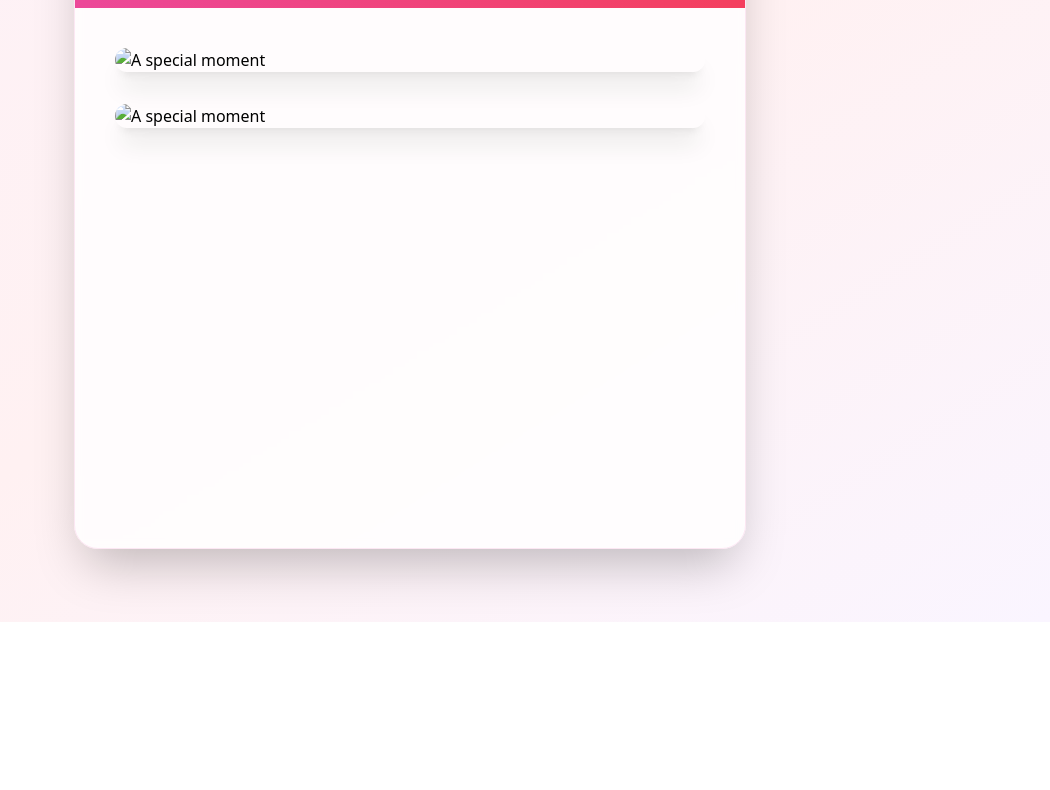
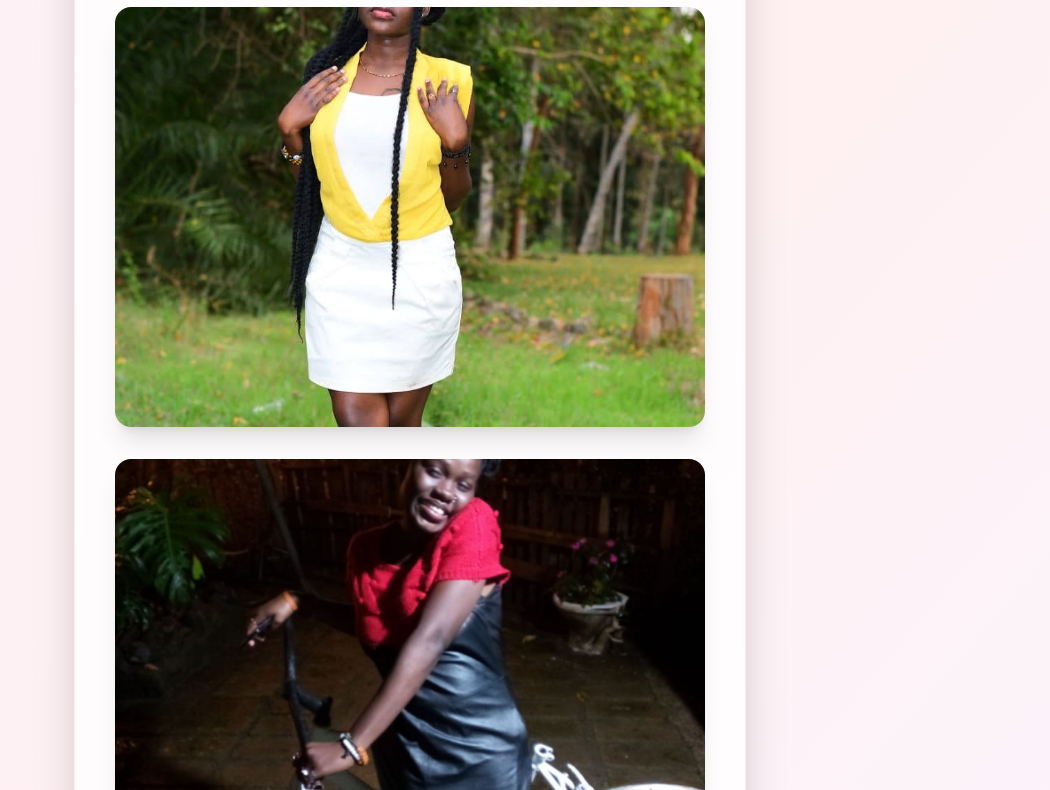
Before and after one commit to Yosecoding/yose, a plain HTML site: page index.html in a window 1280 px wide. Shown: the part 178-968 px from the top of the page, without its empty margins (230-1280 px from the left). Before the commit the page ends 800 px from the top, so only its background shows below. Drawn offline with nearby package versions, Linux system fonts and the light colour scheme.

```diff
--- a/index.html
+++ b/index.html
@@ -74,8 +74,8 @@
     // ════════════════════════════════════════════════════════════════
 
     const photos = [
-      "photos/photo1.jpeg",   // ← change to your real filenames or direct URLs
-      "photos/photo2.jpeg",
+      "photo1.jpeg",   // ← change to your real filenames or direct URLs
+      "photo2.jpeg",
 
 
     ];
```
